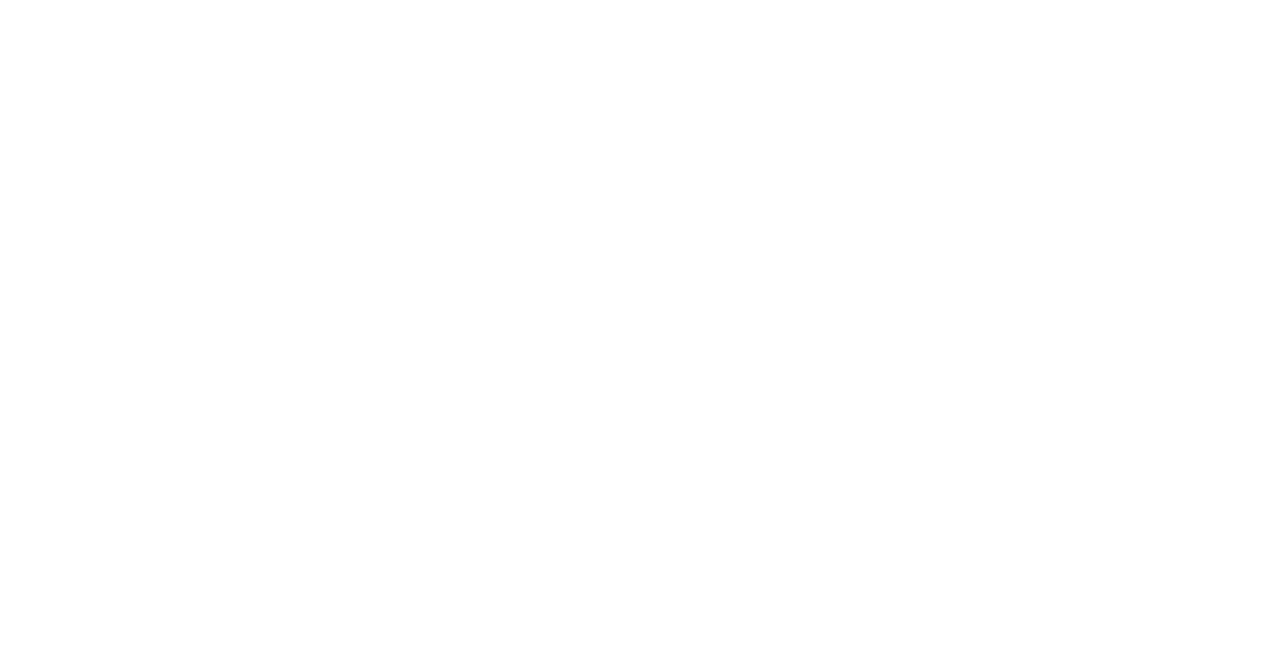
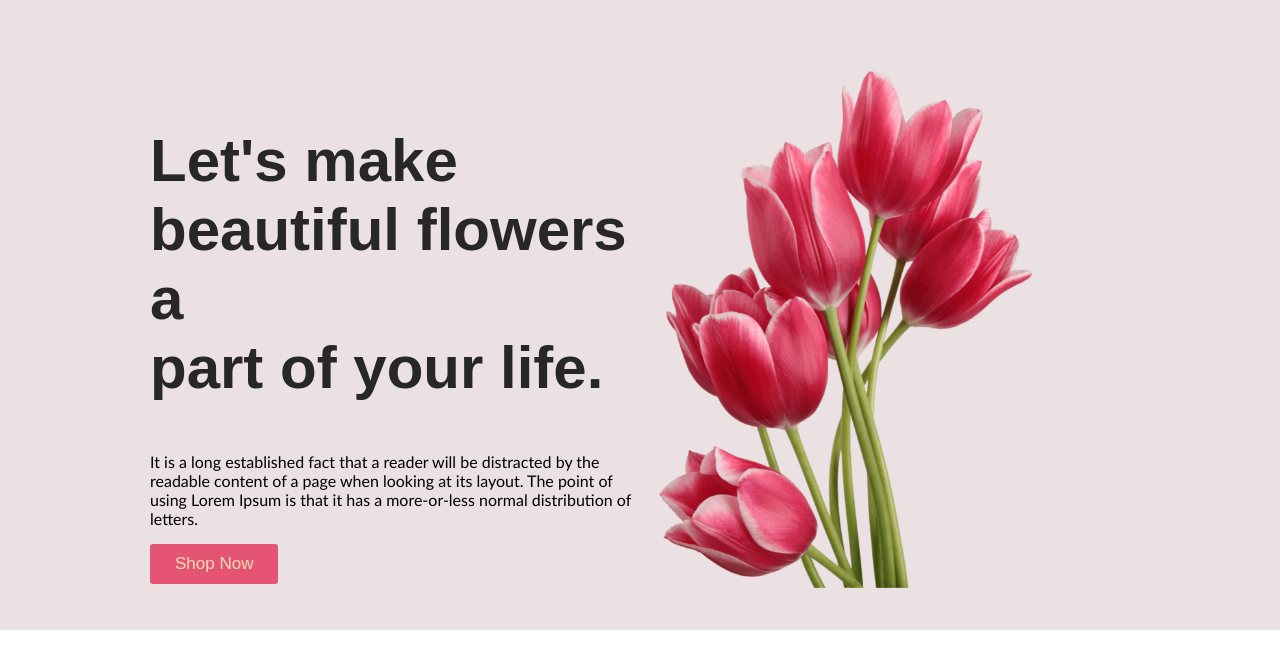
Before and after one commit to Mehedi-hasan-github/flower-shop, a plain HTML site: page index.html in a window 1280 px wide. Drawn offline with Linux system fonts and the light colour scheme.

```diff
--- a/index.css
+++ b/index.css
@@ -0,0 +1,40 @@
+body {
+  font-family: "Gill Sans", "Gill Sans MT", Calibri, "Trebuchet MS", sans-serif;
+  margin: 0px;
+  padding: 0px;
+  box-sizing: border-box;
+}
+.banner-section {
+  width: 100%;
+  height: 600px;
+  padding-top: 30px;
+  display: flex;
+  justify-content: center;
+  align-items: center;
+  background-color: #ebe0e2;
+}
+
+.sec1 {
+  width: 50%;
+  padding-left: 150px;
+}
+.sec2 {
+  width: 50%;
+  padding-right: 150px;
+}
+.sec1 h1 {
+  font-family: "popins", sans-serif;
+  font-size: 60px;
+  color: #272727;
+}
+.sec1 button {
+  border: none;
+  color: wheat;
+  font-size: 17px;
+  border-radius: 3px;
+  padding: 10px 25px;
+  background: #e55473;
+}
+.sec2 img {
+  width: 84%;
+}
--- a/index.html
+++ b/index.html
@@ -3,8 +3,33 @@
   <head>
     <meta charset="UTF-8" />
     <meta name="viewport" content="width=device-width, initial-scale=1.0" />
-    <title>Document</title>
+    <title>Flower-Shop</title>
     <link rel="stylesheet" href="index.css" />
+
+    <link rel="preconnect" href="https://fonts.gstatic.com" crossorigin />
+
+    <style></style>
   </head>
-  <body></body>
+  <body>
+    <main>
+      <section class="banner-section">
+        <div class="sec1">
+          <h1>
+            Let's make <br />
+            beautiful flowers a <br />part of your life.
+          </h1>
+          <p>
+            It is a long established fact that a reader will be distracted by
+            the readable content of a page when looking at its layout. The point
+            of using Lorem Ipsum is that it has a more-or-less normal
+            distribution of letters.
+          </p>
+          <button class="shopBtn">Shop Now</button>
+        </div>
+        <div class="sec2">
+          <img src="asset/pngwing 10.png" alt="" />
+        </div>
+      </section>
+    </main>
+  </body>
 </html>
```
Also changed, not shown: asset/Flower 01.png (added), asset/Group 57.png (added), asset/Group 58.png (added), asset/Group 59.png (added), asset/Rectangle 4.png (added), asset/Rectangle 5.png (added), asset/Rectangle 6.png (added), asset/Rectangle 9.png (added), asset/pngwing 10.png (added), asset/pngwing 5.png (added), asset/pngwing 6.png (added), asset/pngwing 7.png (added), asset/pngwing 8.png (added).
